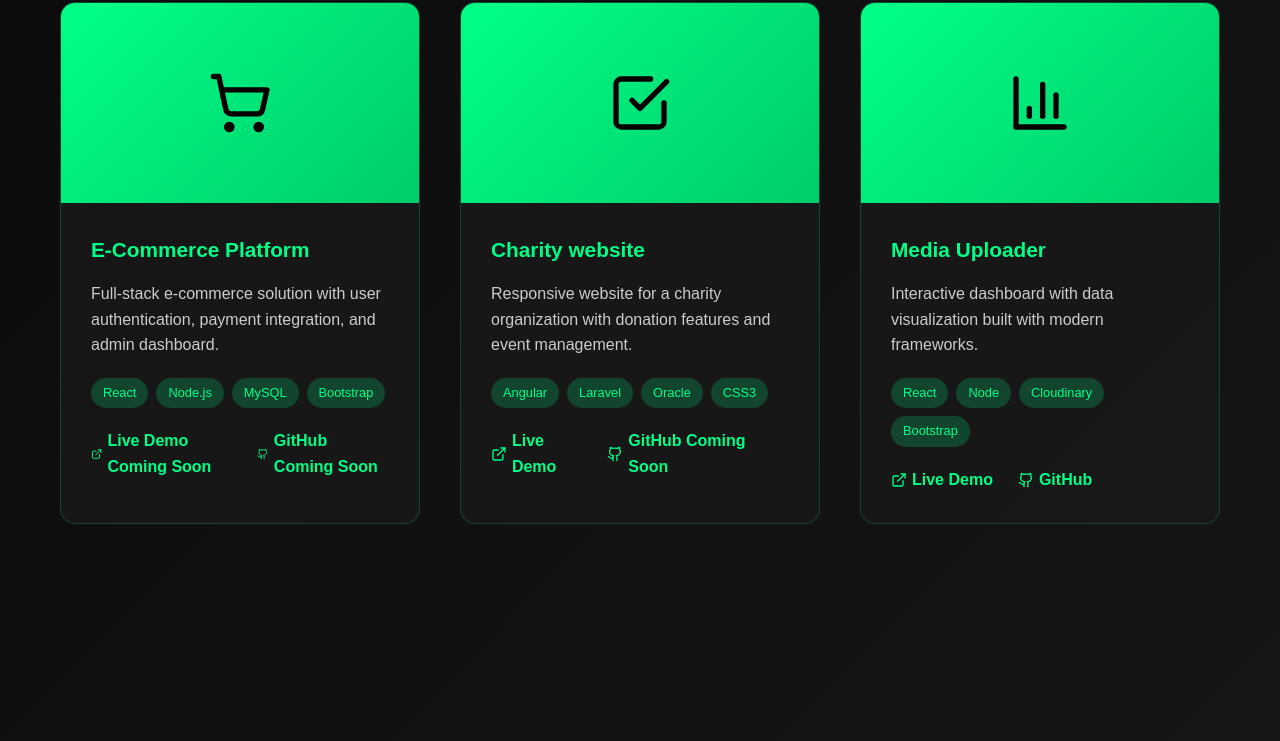
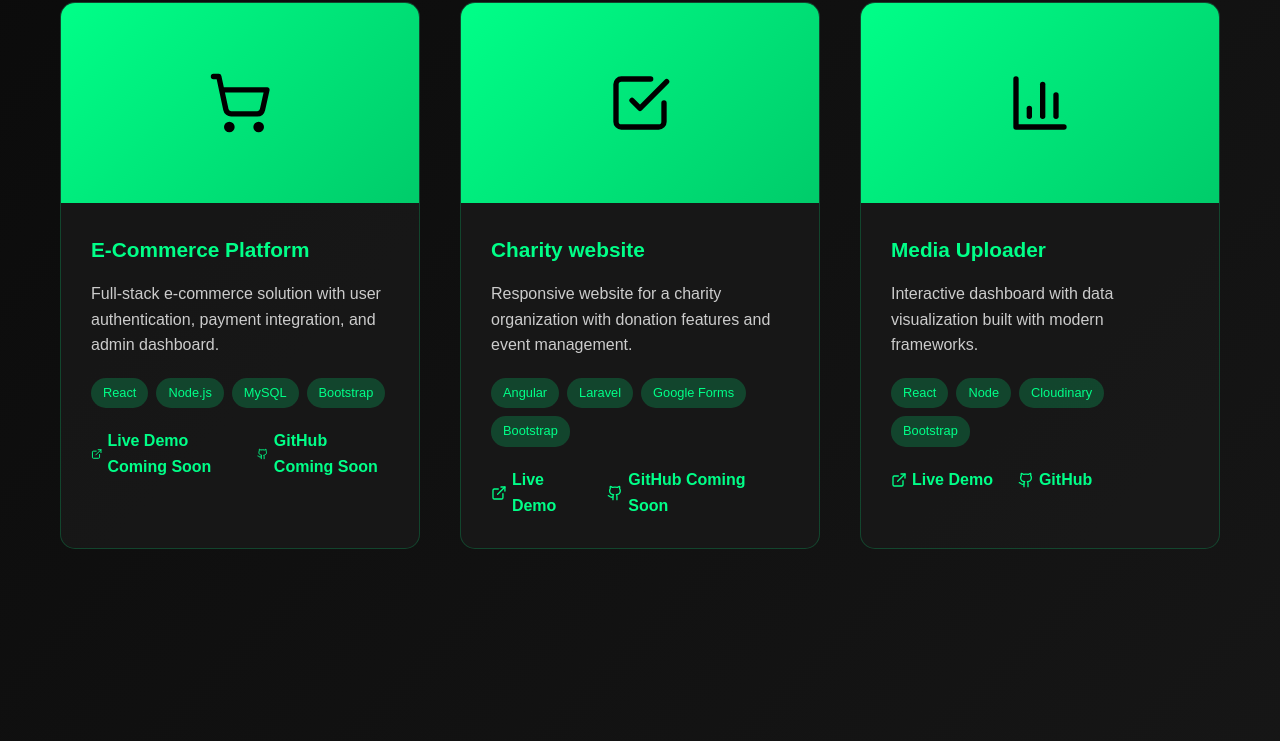
Before and after one commit to inioluwa-1/my-portfolio, a Next.js app: page / in a window 1280 px wide. Shown: the part 2275-3016 px from the top of the page. Built offline with nearby package versions, Linux system fonts and the light colour scheme.

Commit message:
minor update

```diff
--- a/src/app/components/Projects.tsx
+++ b/src/app/components/Projects.tsx
@@ -15,7 +15,7 @@ const projectsData: Project[] = [
     id: 2,
     title: "Charity website",
     description: "Responsive website for a charity organization with donation features and event management.",
-    technologies: ["Angular", "Laravel", "Oracle", "CSS3"],
+    technologies: ["Angular", "Laravel", "Google Forms", "Bootstrap"],
     icon: "task_alt",
     liveDemo: "https://weareacci.org/",
     github: "",
```
